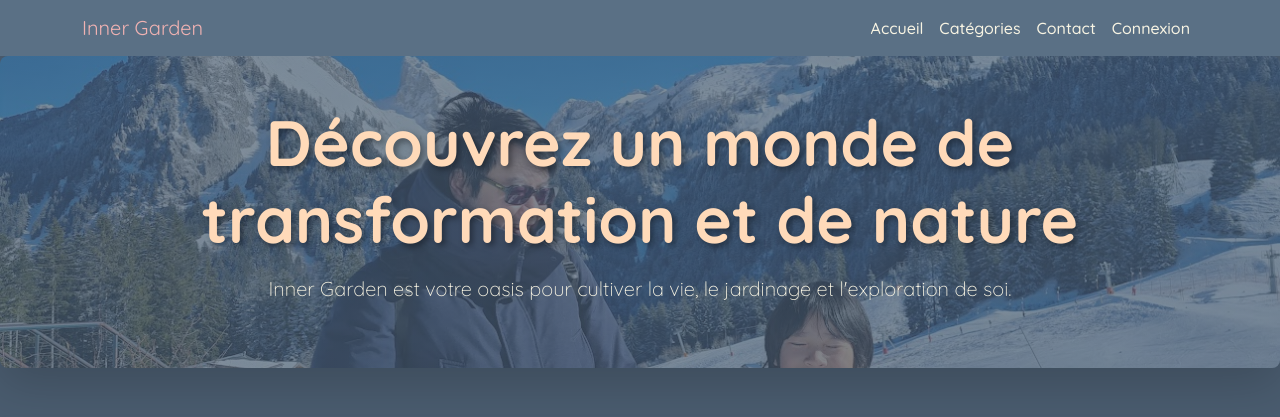
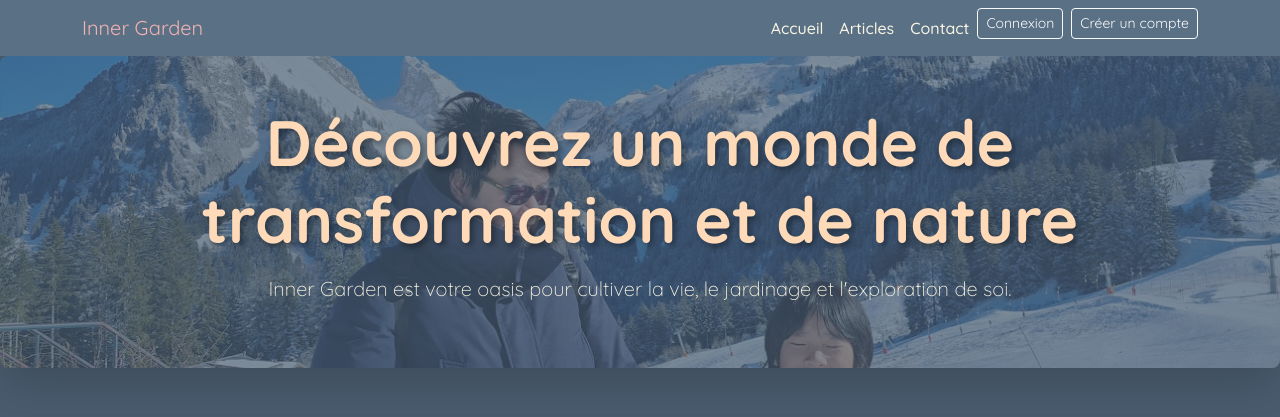
Before and after one commit to tletranvn/innergarden, a Symfony app: template templates/home/index.html.twig in a window 1280 px wide. Shown: the top 417 px of the page. Run offline with Twig, Linux system fonts and the light colour scheme; the template is opened without the code that fills it, so the values that code supplies are empty; some libraries are stand-ins or nearby versions.

Commit message:
navbar avec connexion/deconnexion

```diff
--- a/src/Entity/Article.php
+++ b/src/Entity/Article.php
@@ -10,7 +10,7 @@ use Doctrine\ORM\Mapping as ORM;
 use Symfony\UX\Turbo\Attribute\Broadcast;
 
 #[ORM\Entity(repositoryClass: ArticleRepository::class)]
-#[Broadcast]
+
 class Article
 {
     #[ORM\Id]
--- a/templates/partials/_navbar.html.twig
+++ b/templates/partials/_navbar.html.twig
@@ -1,24 +1,41 @@
 <nav class="navbar navbar-expand-lg navbar-dark custom-navbar">
     <div class="container">
-        <a class="navbar-brand" href="/">Inner Garden</a>
+        <a class="navbar-brand" href="{{ path('app_home') }}">Inner Garden</a>
         <button class="navbar-toggler" type="button" data-bs-toggle="collapse" data-bs-target="#navbarNav"
                 aria-controls="navbarNav" aria-expanded="false" aria-label="Toggle navigation">
             <span class="navbar-toggler-icon"></span>
         </button>
         <div class="collapse navbar-collapse" id="navbarNav">
-            <ul class="navbar-nav ms-auto">
+            <ul class="navbar-nav ms-auto"> {# ms-auto pour aligner à droite #}
                 <li class="nav-item">
-                    <a class="nav-link" aria-current="page" href="/">Accueil</a>
+                    <a class="nav-link" aria-current="page" href="{{ path('app_home') }}">Accueil</a>
                 </li>
                 <li class="nav-item">
-                    <a class="nav-link" href="#">Catégories</a>
+                    <a class="nav-link" href="{{ path('articles_list') }}">Articles</a>
                 </li>
                 <li class="nav-item">
                     <a class="nav-link" href="#">Contact</a>
                 </li>
-                <li class="nav-item">
-                    <a class="nav-link" href="#">Connexion</a>
-                </li>
+                {# Logique de connexion/déconnexion/pseudo et bouton "Créer un compte" #}
+                {% if app.user %}
+                    {# Si l'utilisateur est connecté #}
+                    <li class="nav-item">
+                        <span class="nav-link text-white">Bonjour, <strong>{{ app.user.pseudo }}</strong> !</span>
+                    </li>
+                    <li class="nav-item">
+                        <a class="btn btn-sm btn-outline-light ms-2" href="{{ path('app_logout') }}">Déconnexion</a>
+                    </li>
+                {% else %}
+                    {# Si l'utilisateur n'est PAS connecté #}
+                    <li class="nav-item">
+                        <a class="btn btn-sm btn-outline-light" href="{{ path('app_login') }}">Connexion</a>
+                    </li>
+                    <li class="nav-item">
+                        {# Nouveau bouton pour créer un compte #}
+                        <a class="btn btn-sm btn-outline-light ms-2" href="{{ path('app_register') }}">Créer un compte</a>
+                    </li>
+                {% endif %}
+                {# Fin de la logique #}
             </ul>
         </div>
     </div>
```
Also changed, not shown: 1 other file.
